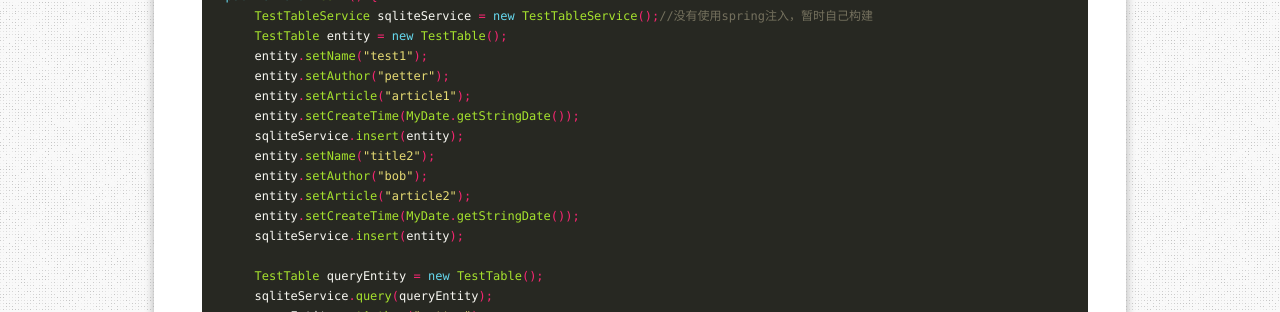
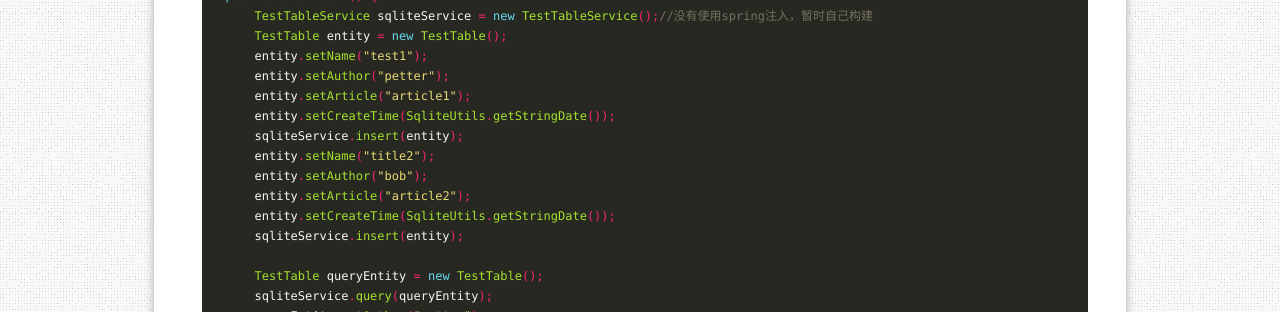
Before and after one commit to petterobam/database-oop, a Jekyll site: the page built from docs/_posts/sqlite/2018-03-25-sqlite-oop-use-cases.md, in a window 1280 px wide and 900 px high, scrolled down 2836 px. Shown: the part 151-463 px from the top of the window. Built offline with Jekyll 4.4.1, drawn with Linux system fonts in a browser that asks for light colours; nearby versions of some CDN libraries; comment, search, counter and statistics services are not loaded.

Commit message:
docs:sqlite:面向对象相关文档修改

```diff
--- a/docs/_posts/sqlite/2018-03-25-sqlite-oop-use-cases.md
+++ b/docs/_posts/sqlite/2018-03-25-sqlite-oop-use-cases.md
@@ -136,12 +136,12 @@ public void test2() {
     entity.setName("test1");
     entity.setAuthor("petter");
     entity.setArticle("article1");
-    entity.setCreateTime(MyDate.getStringDate());
+    entity.setCreateTime(SqliteUtils.getStringDate());
     sqliteService.insert(entity);
     entity.setName("title2");
     entity.setAuthor("bob");
     entity.setArticle("article2");
-    entity.setCreateTime(MyDate.getStringDate());
+    entity.setCreateTime(SqliteUtils.getStringDate());
     sqliteService.insert(entity);
 
     TestTable queryEntity = new TestTable();
```
